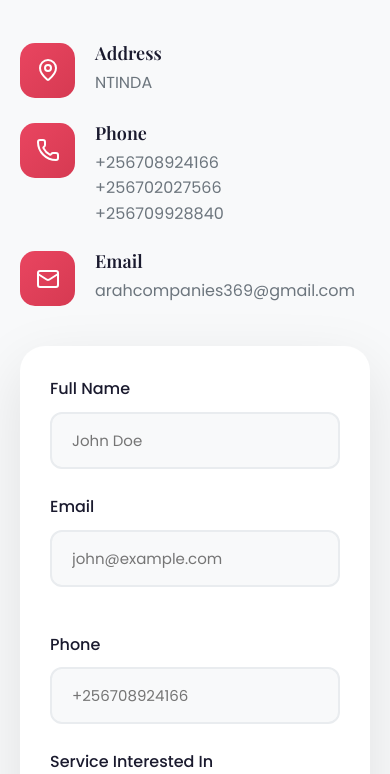
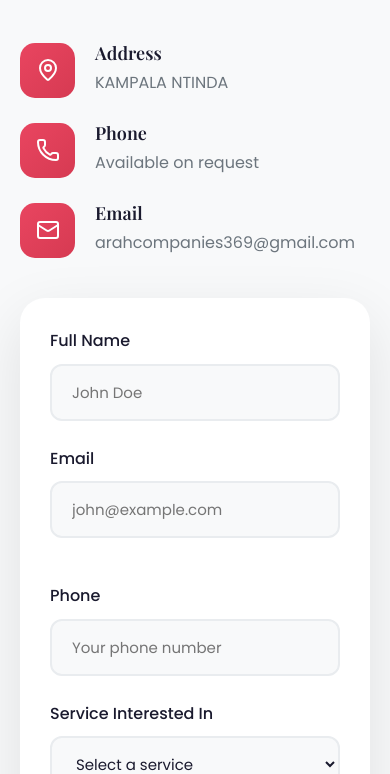
Before and after one commit to ngandapius53/ae-website, a Next.js app: page /contact in a window 390 px wide. Shown: the part 713-1487 px from the top of the page. Built offline with nearby package versions, Linux system fonts and the light colour scheme.

Commit message:
Update location to KAMPALA NTINDA; use generic phone placeholder on contact and footer

```diff
--- a/src/app/contact/page.tsx
+++ b/src/app/contact/page.tsx
@@ -189,7 +189,7 @@ export default function ContactPage() {
                   </div>
                   <div>
                     <h4>Address</h4>
-                    <p>NTINDA</p>
+                    <p>KAMPALA NTINDA</p>
                   </div>
                 </div>
                 <div className={styles.contactItem}>
@@ -198,9 +198,7 @@ export default function ContactPage() {
                   </div>
                   <div>
                     <h4>Phone</h4>
-                    <p>+256708924166</p>
-                    <p>+256702027566</p>
-                    <p>+256709928840</p>
+                    <p>Available on request</p>
                   </div>
                 </div>
                 <div className={styles.contactItem}>
@@ -283,7 +281,7 @@ export default function ContactPage() {
                         name="phone"
                         value={formData.phone}
                         onChange={handleChange}
-                        placeholder="+256708924166"
+                        placeholder="Your phone number"
                         className={errors.phone ? styles.fieldError : ''}
                         aria-invalid={Boolean(errors.phone)}
                         aria-describedby={errors.phone ? 'phone-error' : undefined}
--- a/src/components/Footer.tsx
+++ b/src/components/Footer.tsx
@@ -90,16 +90,12 @@ export default function Footer() {
             <h4 className={styles.columnTitle}>Contact</h4>
             <div className={styles.contactItem}>
               <MapPin size={18} />
-              <span>NTINDA</span>
+              <span>KAMPALA NTINDA</span>
             </div>
             <div className={styles.contactItem}>
               <Phone size={18} />
               <span>
-                +256708924166
-                <br />
-                +256702027566
-                <br />
-                +256709928840
+                Available on request
               </span>
             </div>
             <div className={styles.contactItem}>
```
